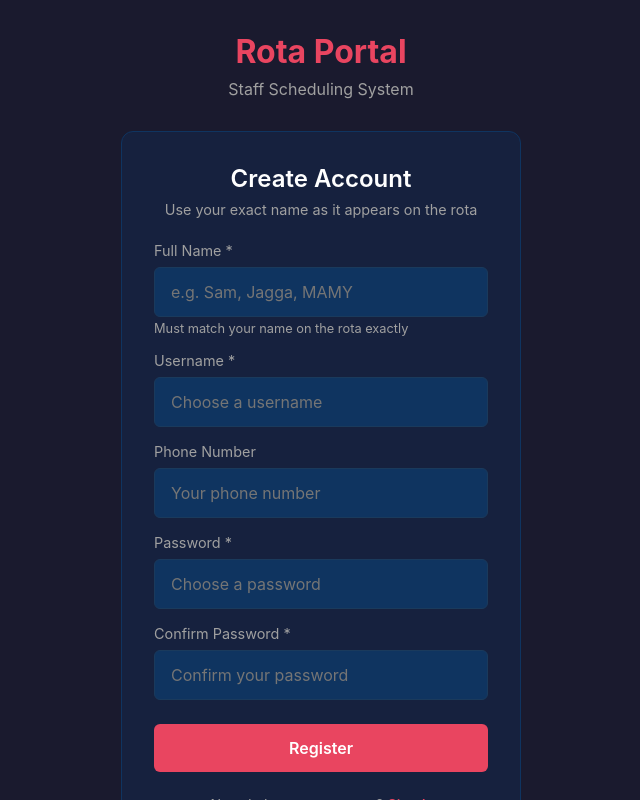
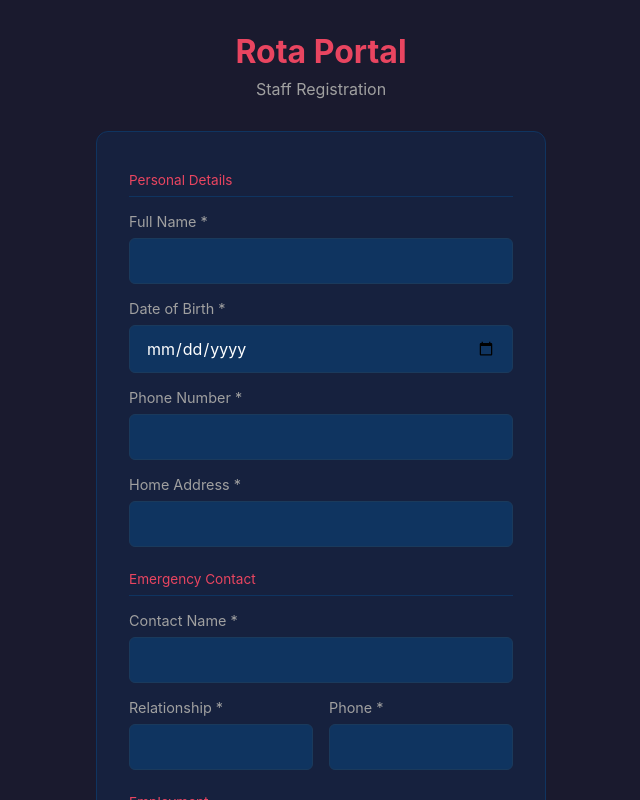
Before and after one commit to 24sammir1/rota-portal, a Next.js app: page /register in a window 1280 px wide. Shown: the top 800 px of the page, without its empty margins (319-959 px from the left). Built offline with nearby package versions, Linux system fonts and the light colour scheme.

Commit message:
Add onboarding fields

```diff
--- a/app/register/page.js
+++ b/app/register/page.js
@@ -1,185 +1,56 @@
 'use client';
 
 import { useState } from 'react';
-import { useRouter } from 'next/navigation';
 import Link from 'next/link';
 
 const styles = {
-  page: {
-    minHeight: '100vh',
-    background: '#1a1a2e',
-    display: 'flex',
-    alignItems: 'center',
-    justifyContent: 'center',
-    padding: '2rem',
-  },
-  container: {
-    width: '100%',
-    maxWidth: '400px',
-  },
-  brand: {
-    color: '#e94560',
-    fontSize: '2rem',
-    fontWeight: 700,
-    textAlign: 'center',
-    marginBottom: '0.5rem',
-  },
-  tagline: {
-    color: '#a0a0a0',
-    textAlign: 'center',
-    marginBottom: '2rem',
-  },
-  card: {
-    background: '#16213e',
-    borderRadius: '12px',
-    padding: '2rem',
-    border: '1px solid #0f3460',
-  },
-  title: {
-    color: '#ffffff',
-    fontSize: '1.5rem',
-    marginBottom: '0.5rem',
-    fontWeight: 600,
-    textAlign: 'center',
-  },
-  subtitle: {
-    color: '#a0a0a0',
-    fontSize: '0.9rem',
-    textAlign: 'center',
-    marginBottom: '1.5rem',
-  },
-  label: {
-    display: 'block',
-    color: '#a0a0a0',
-    fontSize: '0.9rem',
-    marginBottom: '0.5rem',
-  },
-  input: {
-    width: '100%',
-    background: '#0f3460',
-    border: '1px solid #1a3a5c',
-    borderRadius: '6px',
-    padding: '0.875rem 1rem',
-    color: '#ffffff',
-    fontSize: '1rem',
-    marginBottom: '1rem',
-    outline: 'none',
-  },
-  hint: {
-    color: '#a0a0a0',
-    fontSize: '0.8rem',
-    marginTop: '-0.75rem',
-    marginBottom: '1rem',
-  },
-  btn: {
-    width: '100%',
-    background: '#e94560',
-    color: 'white',
-    border: 'none',
-    padding: '0.875rem',
-    borderRadius: '6px',
-    fontSize: '1rem',
-    fontWeight: 600,
-    cursor: 'pointer',
-    marginTop: '0.5rem',
-  },
-  btnDisabled: {
-    opacity: 0.6,
-    cursor: 'not-allowed',
-  },
-  error: {
-    background: 'rgba(233, 69, 96, 0.15)',
-    border: '1px solid rgba(233, 69, 96, 0.3)',
-    color: '#e94560',
-    padding: '0.75rem',
-    borderRadius: '6px',
-    marginBottom: '1rem',
-    fontSize: '0.9rem',
-    textAlign: 'center',
-  },
-  success: {
-    background: 'rgba(78, 205, 196, 0.15)',
-    border: '1px solid rgba(78, 205, 196, 0.3)',
-    color: '#4ecdc4',
-    padding: '1rem',
-    borderRadius: '6px',
-    textAlign: 'center',
-  },
-  successTitle: {
-    fontSize: '1.1rem',
-    fontWeight: 600,
-    marginBottom: '0.5rem',
-  },
-  footer: {
-    textAlign: 'center',
-    marginTop: '1.5rem',
-    color: '#a0a0a0',
-    fontSize: '0.9rem',
-  },
-  link: {
-    color: '#e94560',
-    textDecoration: 'none',
-    fontWeight: 500,
-  },
+  page: { minHeight: '100vh', background: '#1a1a2e', display: 'flex', alignItems: 'center', justifyContent: 'center', padding: '2rem' },
+  container: { width: '100%', maxWidth: '450px' },
+  brand: { color: '#e94560', fontSize: '2rem', fontWeight: 700, textAlign: 'center', marginBottom: '0.5rem' },
+  tagline: { color: '#a0a0a0', textAlign: 'center', marginBottom: '2rem' },
+  card: { background: '#16213e', borderRadius: '12px', padding: '2rem', border: '1px solid #0f3460' },
+  title: { color: '#ffffff', fontSize: '1.5rem', marginBottom: '1.5rem', fontWeight: 600, textAlign: 'center' },
+  label: { display: 'block', color: '#a0a0a0', fontSize: '0.9rem', marginBottom: '0.5rem' },
+  input: { width: '100%', background: '#0f3460', border: '1px solid #1a3a5c', borderRadius: '6px', padding: '0.75rem 1rem', color: '#ffffff', fontSize: '1rem', marginBottom: '1rem' },
+  row: { display: 'grid', gridTemplateColumns: '1fr 1fr', gap: '1rem' },
+  btn: { width: '100%', background: '#e94560', color: 'white', border: 'none', padding: '0.875rem', borderRadius: '6px', fontSize: '1rem', fontWeight: 600, cursor: 'pointer', marginTop: '0.5rem' },
+  btnDisabled: { opacity: 0.6, cursor: 'not-allowed' },
+  error: { background: 'rgba(233,69,96,0.15)', border: '1px solid rgba(233,69,96,0.3)', color: '#e94560', padding: '0.75rem', borderRadius: '6px', marginBottom: '1rem', textAlign: 'center' },
+  success: { background: 'rgba(78,205,196,0.15)', border: '1px solid rgba(78,205,196,0.3)', color: '#4ecdc4', padding: '1rem', borderRadius: '6px', textAlign: 'center' },
+  footer: { textAlign: 'center', marginTop: '1.5rem', color: '#a0a0a0', fontSize: '0.9rem' },
+  link: { color: '#e94560', textDecoration: 'none', fontWeight: 500 },
+  checkbox: { display: 'flex', alignItems: 'center', gap: '0.5rem', marginBottom: '1rem', color: '#a0a0a0' },
+  section: { color: '#e94560', fontSize: '0.85rem', marginBottom: '1rem', marginTop: '0.5rem', borderBottom: '1px solid #0f3460', paddingBottom: '0.5rem' }
 };
 
 export default function RegisterPage() {
-  const [formData, setFormData] = useState({
-    name: '',
-    username: '',
-    password: '',
-    confirmPassword: '',
-    phone: '',
-  });
+  const [form, setForm] = useState({ name: '', phone: '', address: '', dob: '', emergencyName: '', emergencyRelation: '', emergencyPhone: '', existingStaff: false, startDate: '', username: '', password: '', confirmPassword: '' });
   const [error, setError] = useState('');
   const [success, setSuccess] = useState(false);
   const [loading, setLoading] = useState(false);
-  const router = useRouter();
 
   const handleChange = (e) => {
-    setFormData({ ...formData, [e.target.name]: e.target.value });
+    const { name, value, type, checked } = e.target;
+    setForm({ ...form, [name]: type === 'checkbox' ? checked : value });
   };
 
   const handleSubmit = async (e) => {
     e.preventDefault();
     setError('');
-
-    if (formData.password !== formData.confirmPassword) {
-      setError('Passwords do not match');
-      return;
-    }
-
-    if (formData.password.length < 4) {
-      setError('Password must be at least 4 characters');
-      return;
-    }
-
+    if (form.password !== form.confirmPassword) { setError('Passwords do not match'); return; }
+    if (form.password.length < 4) { setError('Password must be at least 4 characters'); return; }
     setLoading(true);
-
     try {
       const res = await fetch('/api/users/register', {
         method: 'POST',
         headers: { 'Content-Type': 'application/json' },
-        body: JSON.stringify({
-          name: formData.name,
-          username: formData.username,
-          password: formData.password,
-          phone: formData.phone,
-        }),
+        body: JSON.stringify(form),
       });
-
       const data = await res.json();
-
-      if (res.ok) {
-        setSuccess(true);
-      } else {
-        setError(data.error || 'Registration failed');
-      }
-    } catch (err) {
-      setError('Network error. Please try again.');
-    } finally {
-      setLoading(false);
-    }
+      if (res.ok) setSuccess(true);
+      else setError(data.error || 'Registration failed');
+    } catch { setError('Network error'); }
+    setLoading(false);
   };
 
   if (success) {
@@ -187,16 +58,12 @@ export default function RegisterPage() {
       <div style={styles.page}>
         <div style={styles.container}>
           <h1 style={styles.brand}>Rota Portal</h1>
-          <p style={styles.tagline}>Staff Scheduling System</p>
-
           <div style={styles.card}>
             <div style={styles.success}>
-              <div style={styles.successTitle}>Registration Submitted!</div>
-              <p>Your account is pending approval. You'll be able to log in once a manager approves your registration.</p>
+              <div style={{ fontSize: '1.1rem', fontWeight: 600, marginBottom: '0.5rem' }}>Registration Submitted!</div>
+              <p>Your account is pending approval. You'll be able to log in once approved.</p>
             </div>
-            <div style={{...styles.footer, marginTop: '1.5rem'}}>
-              <Link href="/login" style={styles.link}>Back to Login</Link>
-            </div>
+            <div style={styles.footer}><Link href="/login" style={styles.link}>Back to Login</Link></div>
           </div>
         </div>
       </div>
@@ -207,82 +74,63 @@ export default function RegisterPage() {
     <div style={styles.page}>
       <div style={styles.container}>
         <h1 style={styles.brand}>Rota Portal</h1>
-        <p style={styles.tagline}>Staff Scheduling System</p>
+        <p style={styles.tagline}>Staff Registration</p>
+        <div style={styles.card}>
+          {error && <div style={styles.error}>{error}</div>}
+          <form onSubmit={handleSubmit}>
+            <div style={styles.section}>Personal Details</div>
+            <label style={styles.label}>Full Name *</label>
+            <input name="name" value={form.name} onChange={handleChange} style={styles.input} required />
 
-        <div style={styles.card}>
-          <h2 style={styles.title}>Create Account</h2>
-          <p style={styles.subtitle}>Use your exact name as it appears on the rota</p>
+            <label style={styles.label}>Date of Birth *</label>
+            <input name="dob" type="date" value={form.dob} onChange={handleChange} style={styles.input} required />
 
-          {error && <div style={styles.error}>{error}</div>}
+            <label style={styles.label}>Phone Number *</label>
+            <input name="phone" type="tel" value={form.phone} onChange={handleChange} style={styles.input} required />
 
-          <form onSubmit={handleSubmit}>
-            <label style={styles.label}>Full Name *</label>
-            <input
-              type="text"
-              name="name"
-              value={formData.name}
-              onChange={handleChange}
-              style={styles.input}
-              placeholder="e.g. Sam, Jagga, MAMY"
-              required
-            />
-            <p style={styles.hint}>Must match your name on the rota exactly</p>
+            <label style={styles.label}>Home Address *</label>
+            <input name="address" value={form.address} onChange={handleChange} style={styles.input} required />
 
+            <div style={styles.section}>Emergency Contact</div>
+            <label style={styles.label}>Contact Name *</label>
+            <input name="emergencyName" value={form.emergencyName} onChange={handleChange} style={styles.input} required />
+
+            <div style={styles.row}>
+              <div>
+                <label style={styles.label}>Relationship *</label>
+                <input name="emergencyRelation" value={form.emergencyRelation} onChange={handleChange} style={styles.input} required />
+              </div>
+              <div>
+                <label style={styles.label}>Phone *</label>
+                <input name="emergencyPhone" type="tel" value={form.emergencyPhone} onChange={handleChange} style={styles.input} required />
+              </div>
+            </div>
+
+            <div style={styles.section}>Employment</div>
+            <label style={styles.checkbox}>
+              <input type="checkbox" name="existingStaff" checked={form.existingStaff} onChange={handleChange} />
+              I'm an existing staff member
+            </label>
+            {!form.existingStaff && (
+              <>
+                <label style={styles.label}>Start Date *</label>
+                <input name="startDate" type="date" value={form.startDate} onChange={handleChange} style={styles.input} required={!form.existingStaff} />
+              </>
+            )}
+
+            <div style={styles.section}>Account Login</div>
             <label style={styles.label}>Username *</label>
-            <input
-              type="text"
-              name="username"
-              value={formData.username}
-              onChange={handleChange}
-              style={styles.input}
-              placeholder="Choose a username"
-              required
-            />
-
-            <label style={styles.label}>Phone Number</label>
-            <input
-              type="tel"
-              name="phone"
-              value={formData.phone}
-              onChange={handleChange}
-              style={styles.input}
-              placeholder="Your phone number"
-            />
+            <input name="username" value={form.username} onChange={handleChange} style={styles.input} required />
 
             <label style={styles.label}>Password *</label>
-            <input
-              type="password"
-              name="password"
-              value={formData.password}
-              onChange={handleChange}
-              style={styles.input}
-              placeholder="Choose a password"
-              required
-            />
+            <input name="password" type="password" value={form.password} onChange={handleChange} style={styles.input} required />
 
             <label style={styles.label}>Confirm Password *</label>
-            <input
-              type="password"
-              name="confirmPassword"
-              value={formData.confirmPassword}
-              onChange={handleChange}
-              style={styles.input}
-              placeholder="Confirm your password"
-              required
-            />
+            <input name="confirmPassword" type="password" value={form.confirmPassword} onChange={handleChange} style={styles.input} required />
 
-            <button
-              type="submit"
-              disabled={loading}
-              style={{...styles.btn, ...(loading ? styles.btnDisabled : {})}}
-            >
-              {loading ? 'Registering...' : 'Register'}
-            </button>
+            <button type="submit" disabled={loading} style={{...styles.btn, ...(loading ? styles.btnDisabled : {})}}>{loading ? 'Submitting...' : 'Register'}</button>
           </form>
-
-          <div style={styles.footer}>
-            Already have an account? <Link href="/login" style={styles.link}>Sign In</Link>
-          </div>
+          <div style={styles.footer}>Already registered? <Link href="/login" style={styles.link}>Sign In</Link></div>
         </div>
       </div>
     </div>
```
Also changed, not shown: app/api/migrate-onboarding/route.js (added, +18 -0 lines), app/api/users/register/route.js (+9 -17 lines).
